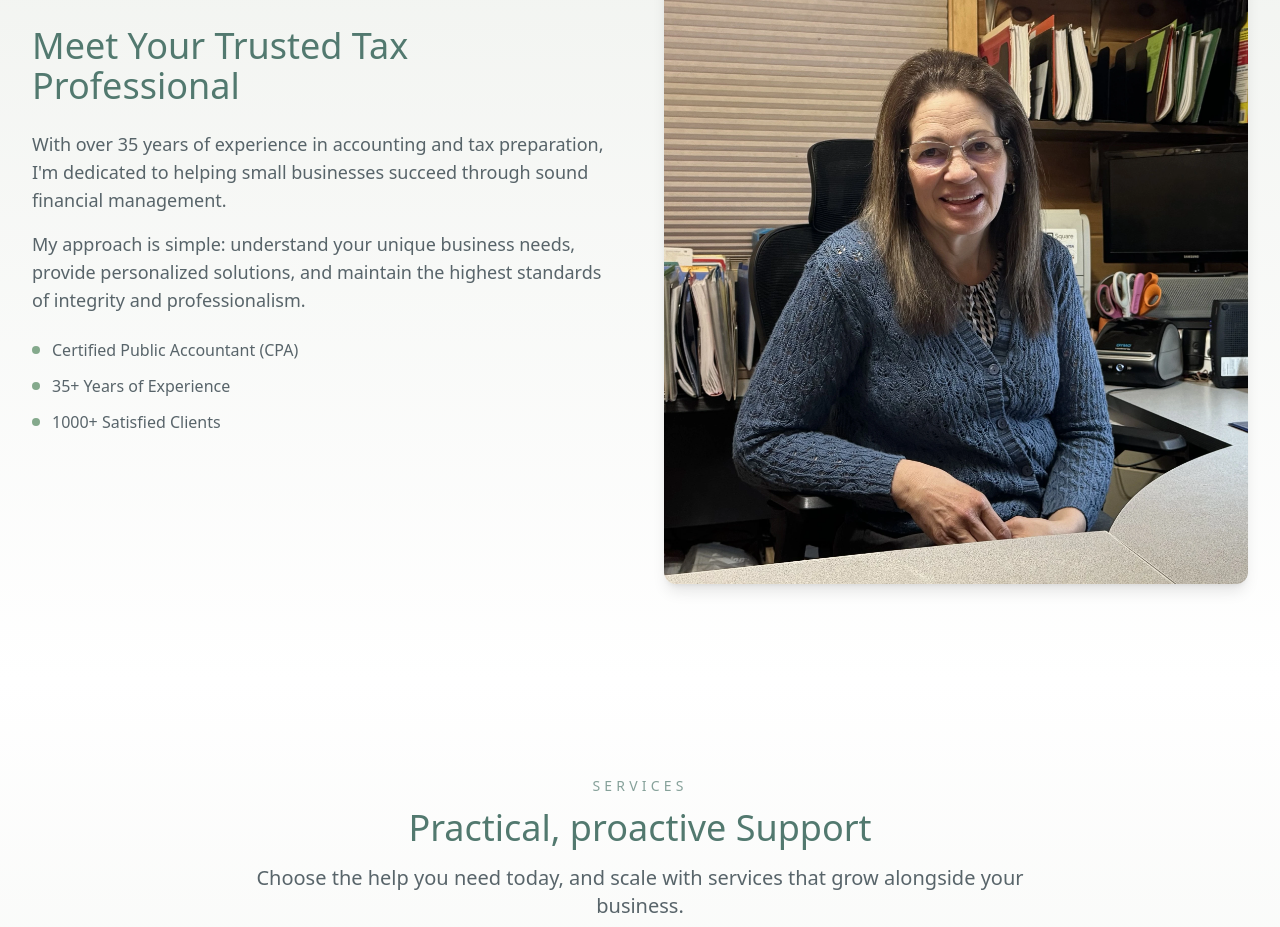
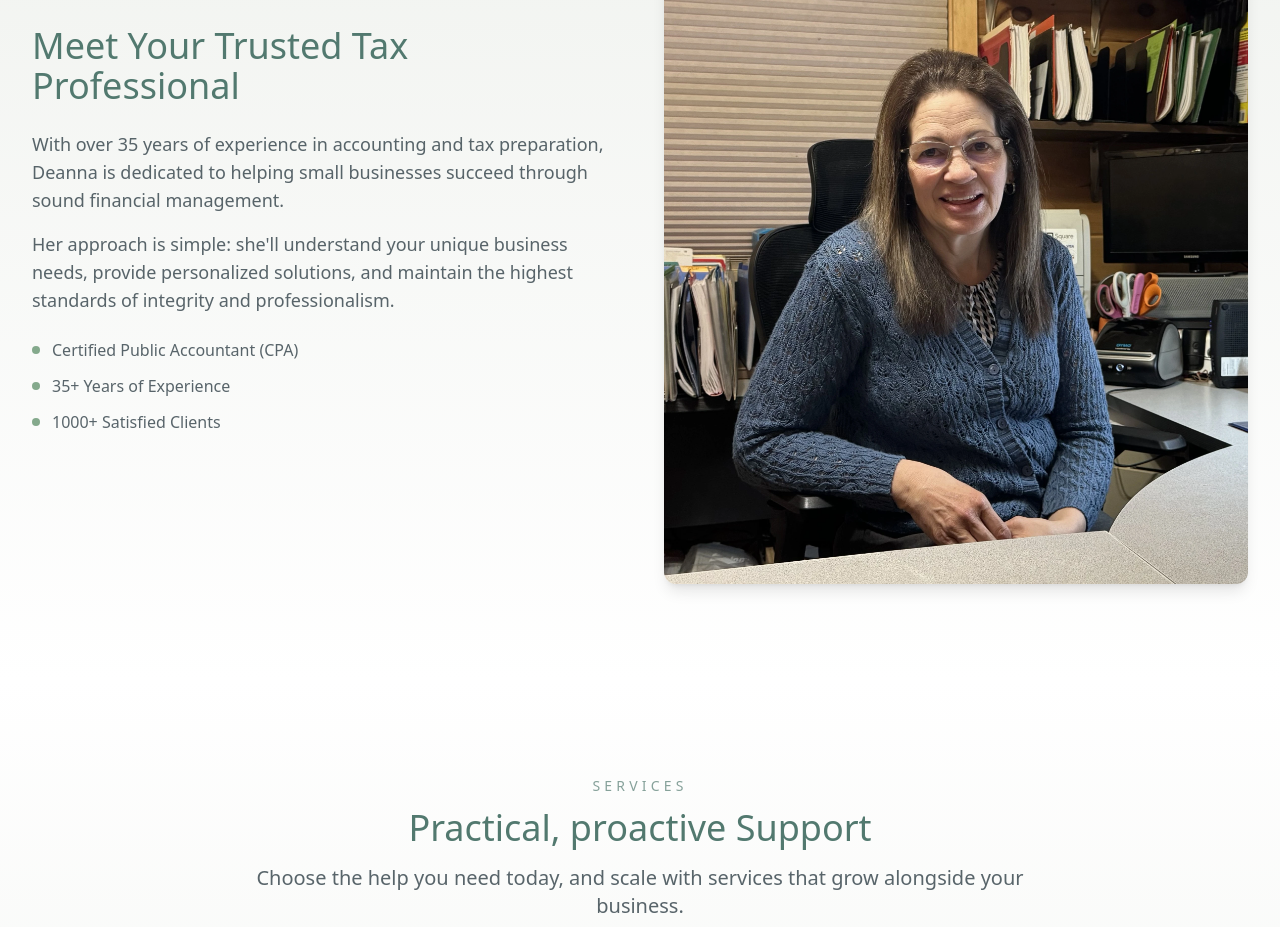
Before and after one commit to shawnMthompson/morse-accounting, a React (Vite) app: page / in a window 1280 px wide. Shown: the part 860-1787 px from the top of the page. Built offline with nearby package versions, Linux system fonts and the light colour scheme.

Commit message:
Update Home page content to better reflect the owner's role

```diff
--- a/src/components/pages/Home.jsx
+++ b/src/components/pages/Home.jsx
@@ -51,11 +51,11 @@ export default function Home() {
                                 Meet Your Trusted Tax Professional
                             </h2>
                             <p className="text-lg text-dark/80 dark:text-light/80 mb-4">
-                                With over 35 years of experience in accounting and tax preparation, I'm dedicated to
+                                With over 35 years of experience in accounting and tax preparation, Deanna is dedicated to
                                 helping small businesses succeed through sound financial management.
                             </p>
                             <p className="text-lg text-dark/80 dark:text-light/80 mb-6">
-                                My approach is simple: understand your unique business needs, provide personalized solutions,
+                                Her approach is simple: she'll understand your unique business needs, provide personalized solutions,
                                 and maintain the highest standards of integrity and professionalism.
                             </p>
                             <div className="space-y-3">
```
